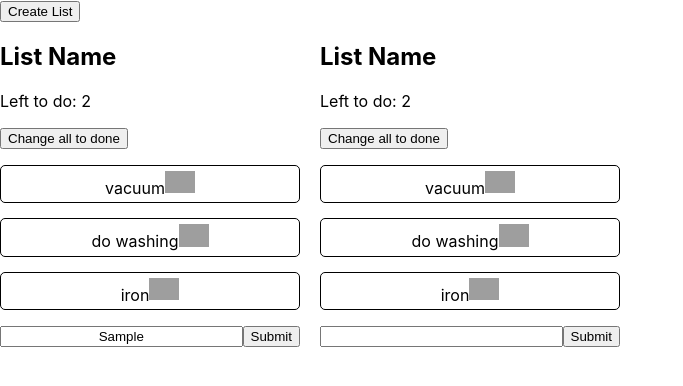
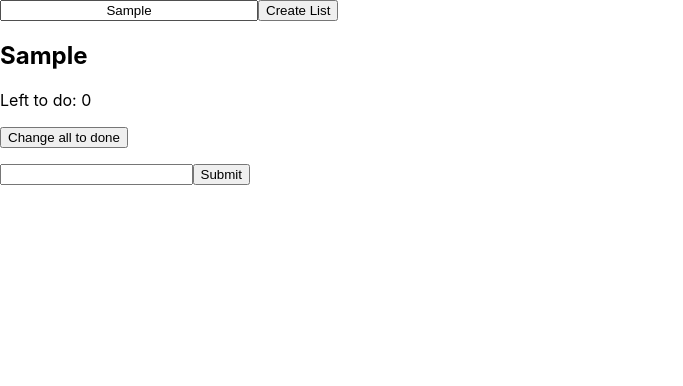
Before and after one commit to jordan-w-smith/to-do-list-react, a React (Create React App) app: page / in a window 1280 px wide. Both pictures are taken after typing "Sample" into the empty fields and a click on the button "Create List". Shown: the top 386 px of the page, without its empty margins (0-683 px from the left). Built offline with nearby package versions, Linux system fonts and the light colour scheme; grey boxes are pictures that could not be loaded.

Commit message:
can add titles dynamically

```diff
--- a/src/App.js
+++ b/src/App.js
@@ -4,16 +4,29 @@ import { render } from '@testing-library/react';
 import './App.css'
 
 class App extends React.Component {
-  constructor() {
-    super()
+
+  constructor(props) {
+    super(props)
     this.state = {
-      layout: [<ListContainer></ListContainer>]
+      layout: [],
+      listName: ''
     }
+    // let listNameVar = this.state.listName
+
     this.handleClick = this.handleClick.bind(this)
+    this.handleChange = this.handleChange.bind(this)
   }
-  handleClick() {
+  handleClick(event) {
+    event.preventDefault()
+    const setTemplate = <ListContainer listName={this.state.listName}></ListContainer>
     this.setState({
-      layout: [...this.state.layout, <ListContainer></ListContainer>]
+      layout: [...this.state.layout, setTemplate],
+    })
+  }
+
+  handleChange(event) {
+    this.setState({
+      listName: event.target.value
     })
   }
 
@@ -27,9 +40,12 @@ class App extends React.Component {
   render() {
     return (
       <div className="App">
+        <form>
+        <input onChange={this.handleChange} type="text" placeholder="Create List"></input>
         <button onClick={this.handleClick}>Create List</button>
+        </form>
         <div className="all-lists-container">
-          {this.state.layout.map(list => {return list})}
+          {this.state.layout.map(list => list)}
         </div>
       </div>
     );
--- a/src/Components/List.css
+++ b/src/Components/List.css
@@ -1,5 +1,5 @@
 .list-container {
-    width: 300px;
+    width: 250px;
     margin-right: 20px;
 }
 
--- a/src/Components/List.js
+++ b/src/Components/List.js
@@ -3,16 +3,17 @@ import ListItem from './ListItem'
 import './List.css'
 
 const List = (props) => {
+    console.log(props.listName)
     return (
 
         <div className="list-container">
-            <h2>List Name</h2>
+            <h2>{props.listName}</h2>
 
             <p>Left to do: {props.toDoCount()}</p>
             <button onClick={props.markAllDone}>Change all to done</button>
             <ul>
                 <ListItem
-                    list1={props.list1}
+                    listItems={props.listItems}
                     changeToDone={props.changeToDone}
                     changeToNotDone={props.changeToNotDone}
                 >
--- a/src/Components/ListItem.js
+++ b/src/Components/ListItem.js
@@ -3,7 +3,7 @@ import './ListItem.css'
 
 const ListItem = (props) => {
     return (
-        props.list1.map(listItem =>
+        props.listItems.map(listItem =>
             <li>{listItem.name}
             {listItem.done === false ?
                 <img onClick={() => props.changeToDone(listItem)} src="https://ionicons.com/ionicons/svg/md-square.svg" alt="unchecked"></img>
--- a/src/Containers/ListContainer.js
+++ b/src/Containers/ListContainer.js
@@ -3,22 +3,23 @@ import List from '../Components/List'
 import './ListContainer.css'
 
 class ListContainer extends React.Component {
-    constructor() {
-        super()
+    constructor(props) {
+        super(props)
         this.state = {
-            list1: [
-                {
-                    name: "vacuum",
-                    done: false
-                },
-                {
-                    name: "do washing",
-                    done: true
-                },
-                {
-                    name: "iron",
-                    done: false
-                }
+            listName: '',
+            listItems: [
+                // {
+                //     name: "vacuum",
+                //     done: false
+                // },
+                // {
+                //     name: "do washing",
+                //     done: true
+                // },
+                // {
+                //     name: "iron",
+                //     done: false
+                // }
             ],
             input: "",
         }
@@ -40,7 +41,7 @@ class ListContainer extends React.Component {
         event.preventDefault();
         console.log('clicked bro')
         this.setState({
-            list1: [...this.state.list1, {
+            listItems: [...this.state.listItems, {
                 name: this.state.input,
                 done: false
             }],
@@ -50,7 +51,7 @@ class ListContainer extends React.Component {
 
     changeToDone(listItem) {
         this.setState(prevState => ({
-            list1: prevState.list1.map(
+            list1: prevState.listItems.map(
                 item => item.name === listItem.name && listItem.done === false ? { ...item, done: true }
                     : item
             )
@@ -76,7 +77,7 @@ class ListContainer extends React.Component {
     toDoCount() {
         let total = 0
         let item
-        for (item of this.state.list1) {
+        for (item of this.state.listItems) {
             if (item.done === false) {
                 total++
             }
@@ -97,7 +98,8 @@ class ListContainer extends React.Component {
                     markAllDone={this.markAllDone}
                     toDoCount={this.toDoCount}
                     input={this.state.input}
-                    list1={this.state.list1}
+                    listItems={this.state.listItems}
+                    listName={this.props.listName}
                 >
                 </List>
         )
```
